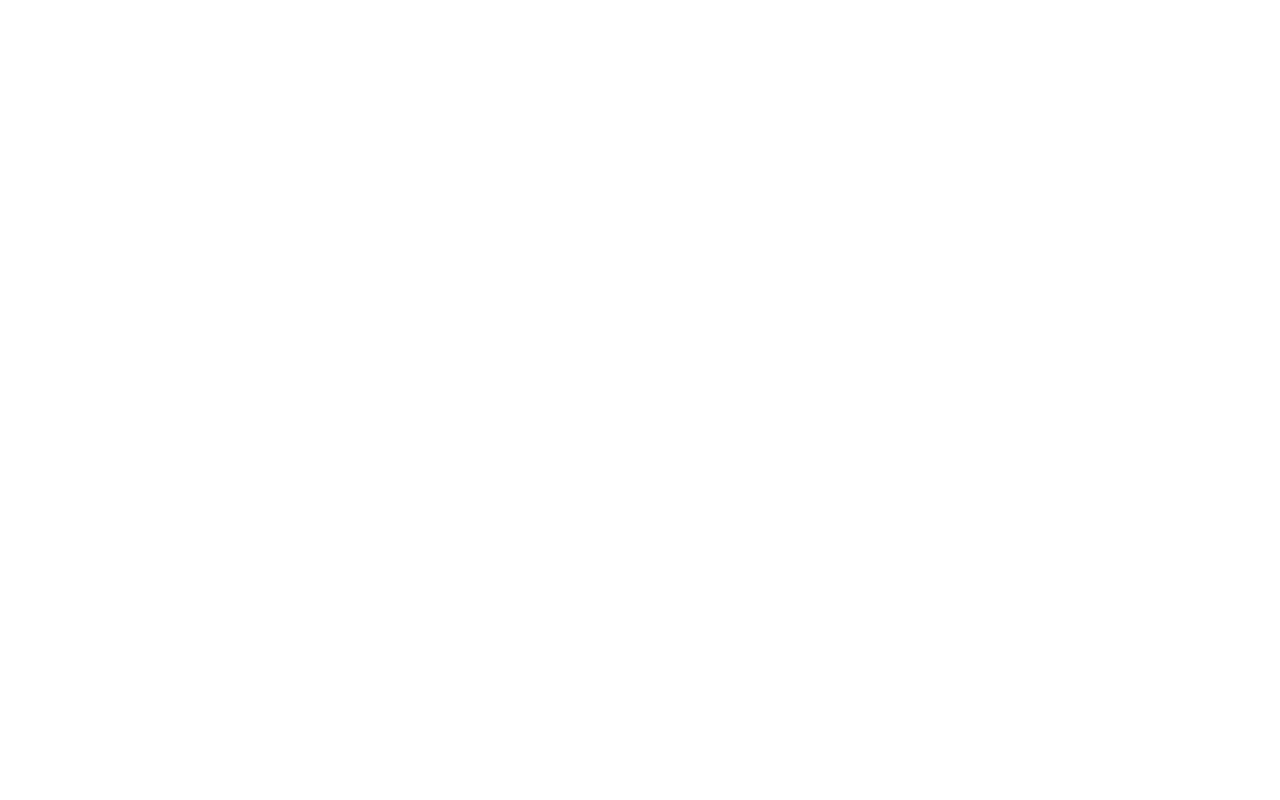
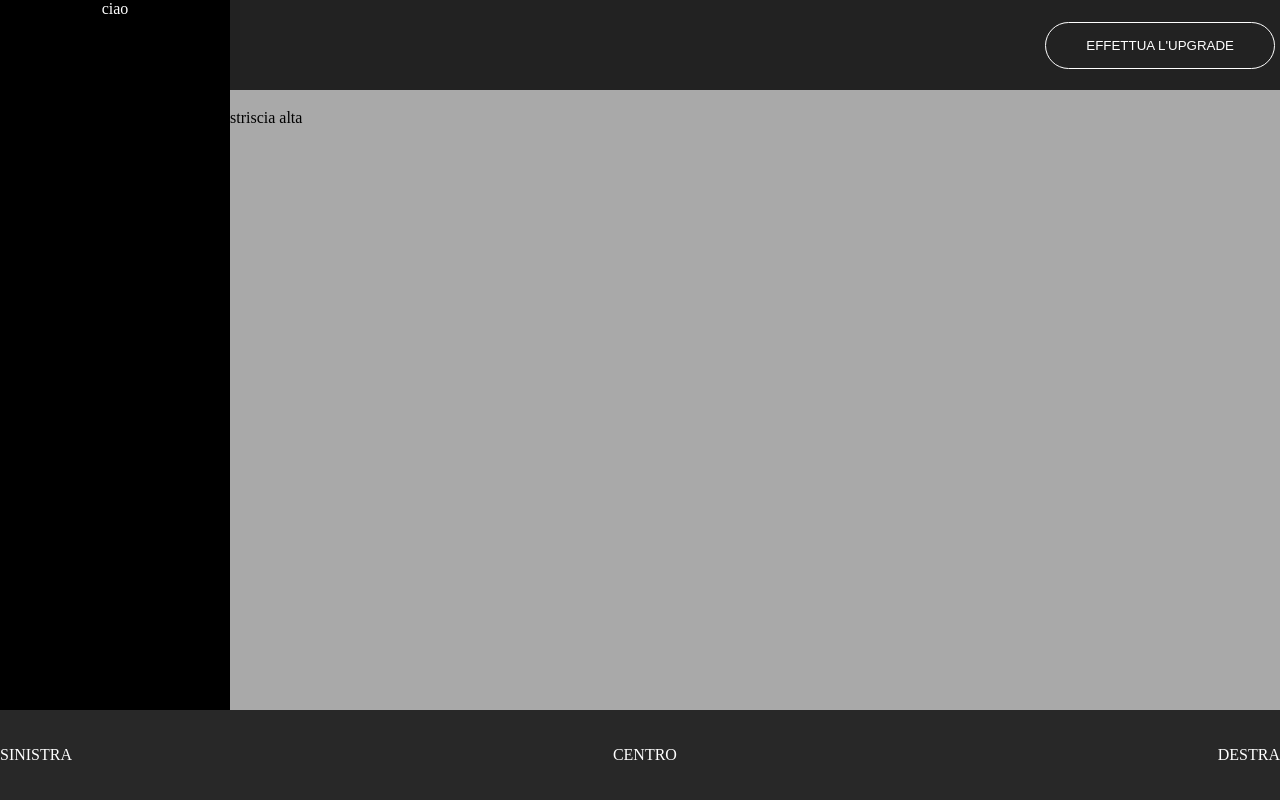
Before and after one commit to FabrizioRozzi/html-css-spotifyweb, a plain HTML site: page index.html in a window 1280 px wide. Drawn offline with Linux system fonts and the light colour scheme.

Commit message:
mezza impostazione

```diff
--- a/assets/css/style.css
+++ b/assets/css/style.css
@@ -0,0 +1,85 @@
+/* GENERALI */
+* {
+  margin: 0;
+  padding: 0;
+  box-sizing: border-box;
+}
+
+.clearfix:after {
+  content: "";
+  display: table;
+  clear: both;
+}
+
+.float-left{
+  float: left;
+}
+
+
+/* MAIN */
+main {
+  max-width:1440px ;
+  height: calc(100vh - 90px);
+  background-color: darkgray;
+}
+
+/* SEZIONE SINISTRA */
+.menu-left{
+  display: flex;
+  flex-direction: column;
+  align-items: center;
+  height: 100%;
+  width: 230px;
+  background-color: black;
+  color: white;
+}
+
+/* SEZIONE ALTA */
+.menu-alto{
+  display: flex;
+  justify-content: flex-end;
+  align-items: center;
+  height: 90px;
+  width: calc(100% - 230px);
+  background-color: rgba(0, 0, 0, 0.8);
+  padding: 5px;
+}
+
+.menu-alto button{
+  padding: 15px 40px;
+  border-radius: 40px;
+  background-color: rgba(0, 0, 0, 0);
+  color: white;
+  border: 1px solid white;
+}
+
+/* SEZIONE CONTENUTO */
+.striscia-alta{
+  display: flex;
+  justify-content: center;
+  align-items: center;
+  height: 55px;
+}
+
+/* FOOTER */
+footer{
+  display: flex;
+  justify-content: space-between;
+  align-items: center;
+  height: 90px;
+  max-width: 1440px;
+  background-color: #282828;
+  color: white;
+}
+
+
+
+@media all and (max-width:550px){
+  .menu-left{
+    width: 50px;
+  }
+
+  .menu-alto{
+    width: calc(100% - 50px);
+  }
+}
--- a/index.html
+++ b/index.html
@@ -8,10 +8,25 @@
   <title>Document</title>
 </head>
 <body>
-  <main>
-    <section class="menu-left">
-
+  <main class="clearfix">
+    <section class="menu-left float-left">
+      ciao
+    </section>
+    <section class="menu-alto float-left">
+      <button>
+        EFFETTUA L'UPGRADE
+      </button>
+    </section>
+    <section class="contenuto float-left">
+      <div class="striscia-alta">
+        striscia alta
+      </div>
     </section>
   </main>
+  <footer>
+    <div class="left">SINISTRA</div>
+    <div class="center">CENTRO</div>
+    <div class="right">DESTRA</div>
+  </footer>
 </body>
 </html>
```
Also changed, not shown: lg.html (+12 -0 lines), md.html (+12 -0 lines), s.html (+12 -0 lines), xs.html (+1 -1 lines).
